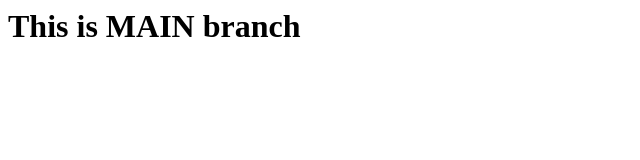
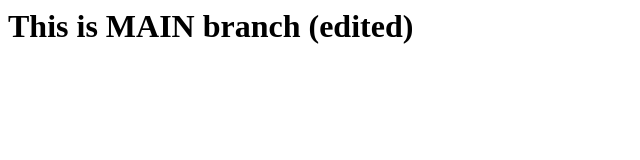
Before and after one commit to Hamzaaziz730/mock-project, a plain HTML site: page index.html in a window 1280 px wide. Shown: the whole page, without its empty margins (0-640 px from the left). Drawn offline with Linux system fonts and the light colour scheme.

Commit message:
Update index.html

```diff
--- a/index.html
+++ b/index.html
@@ -1 +1 @@
-<h1>This is MAIN branch</h1>
+<h1>This is MAIN branch (edited)</h1>
```
